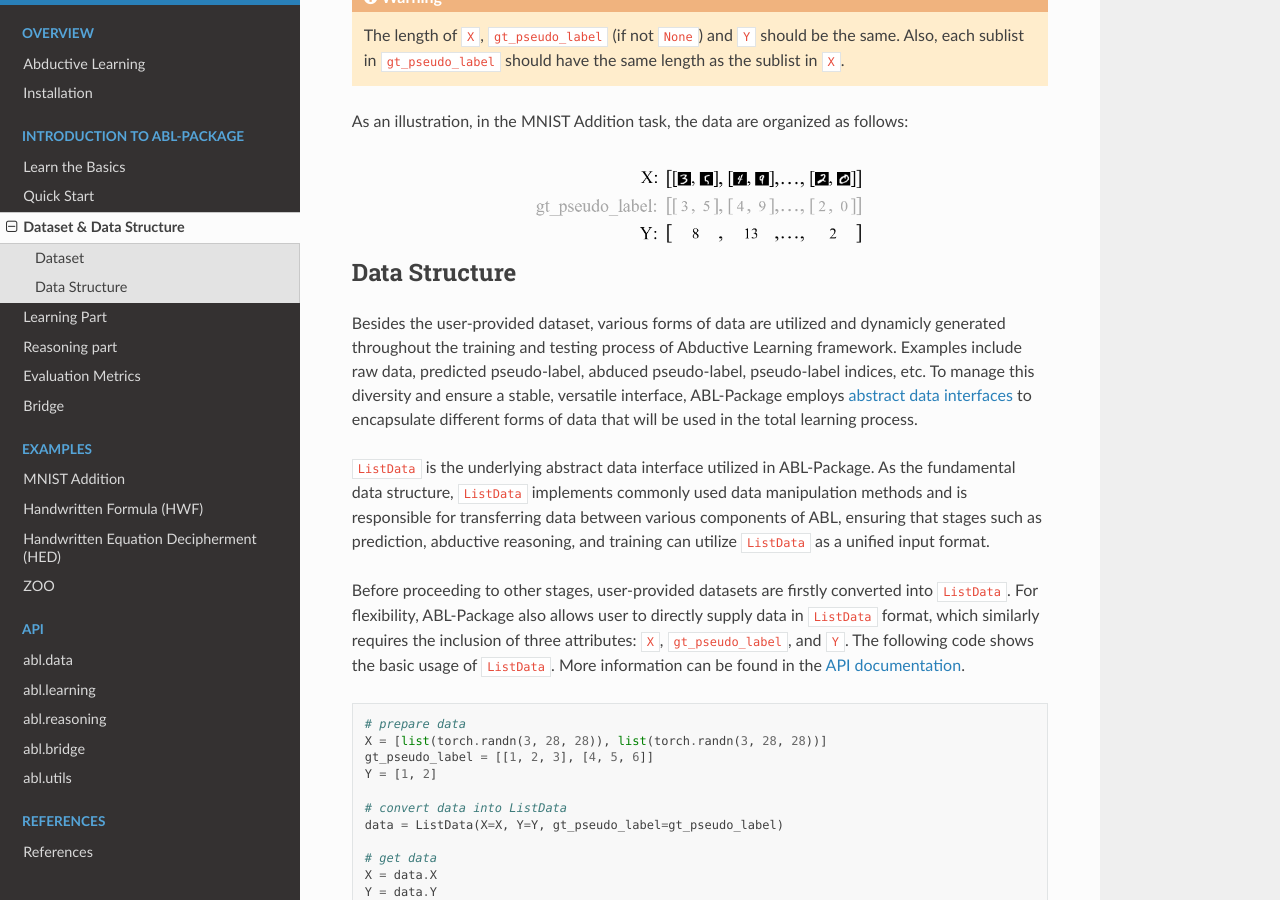
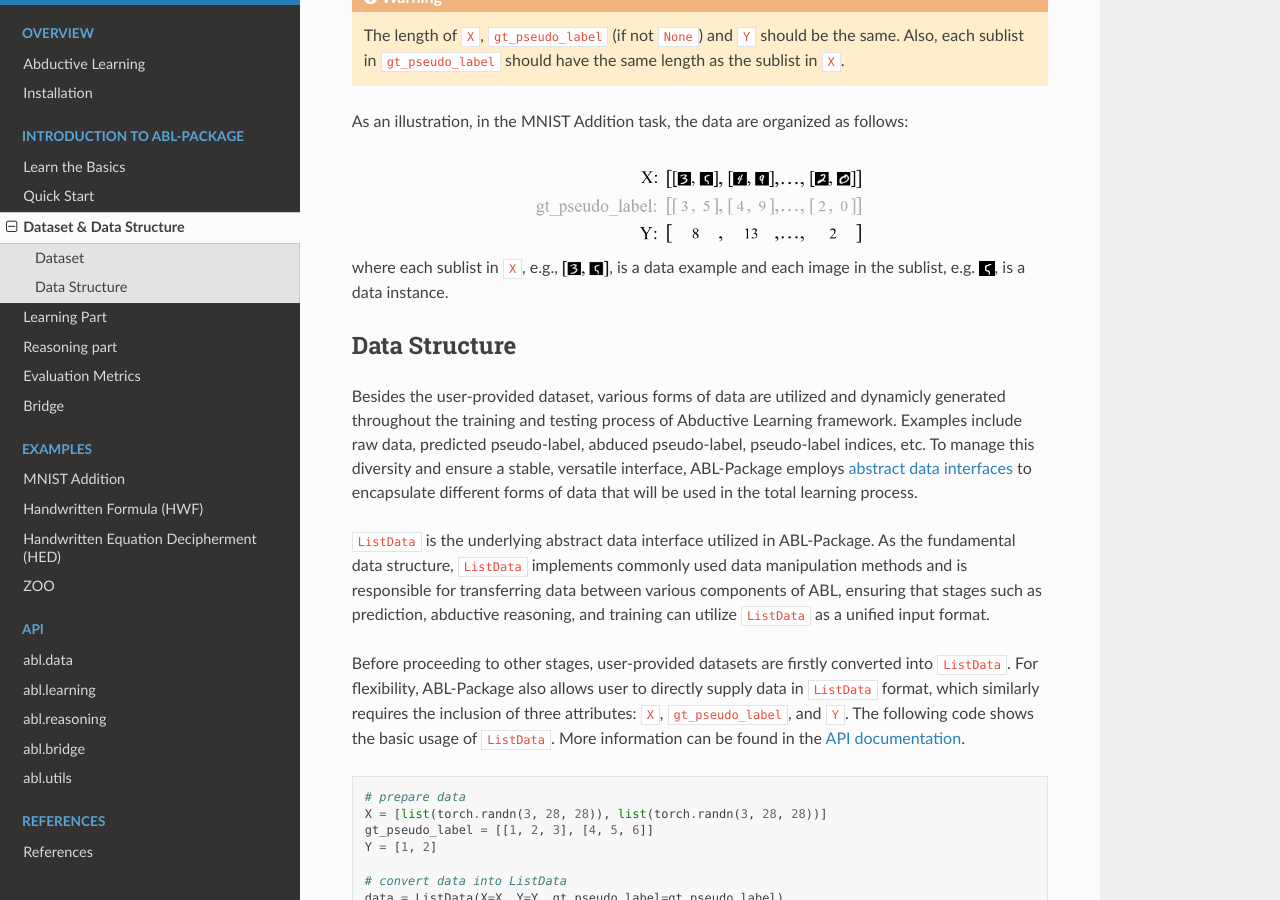
Before and after one commit to AbductiveLearning/ABLkit, a Sphinx documentation site: the page built from docs/Intro/Datasets.rst, in a window 1280 px wide and 900 px high, scrolled down 1019 px. Built offline with Sphinx 7.4.7 and the Read the Docs theme 2.0.0, drawn with Linux system fonts in a browser that asks for light colours.

Commit message:
[DOC] add data example and instance illustration

```diff
--- a/docs/Intro/Datasets.rst
+++ b/docs/Intro/Datasets.rst
@@ -50,6 +50,16 @@
    :width: 350px
    :align: center
 
+.. |data_example| image:: ../img/data_example.png
+   :alt: alternate text
+   :scale: 8%
+
+.. |instance| image:: ../img/instance.png
+   :alt: alternate text
+   :scale: 55%
+
+where each sublist in ``X``, e.g., |data_example|, is a data example and each image in the sublist, e.g. |instance|, is a data instance.
+
 Data Structure
 --------------
 
```
Also changed, not shown: docs/img/data_example.png (added), docs/img/instance.png (added).
